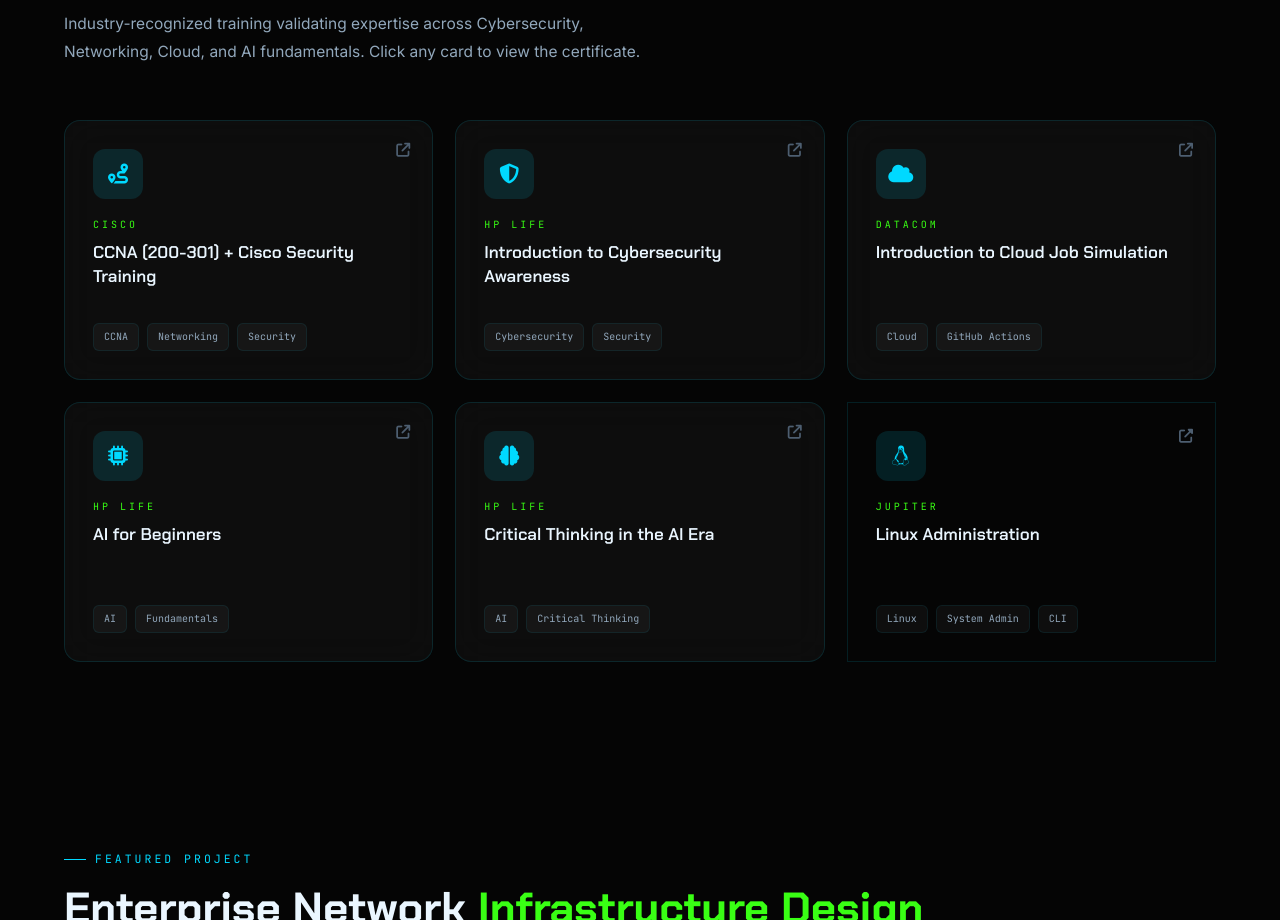
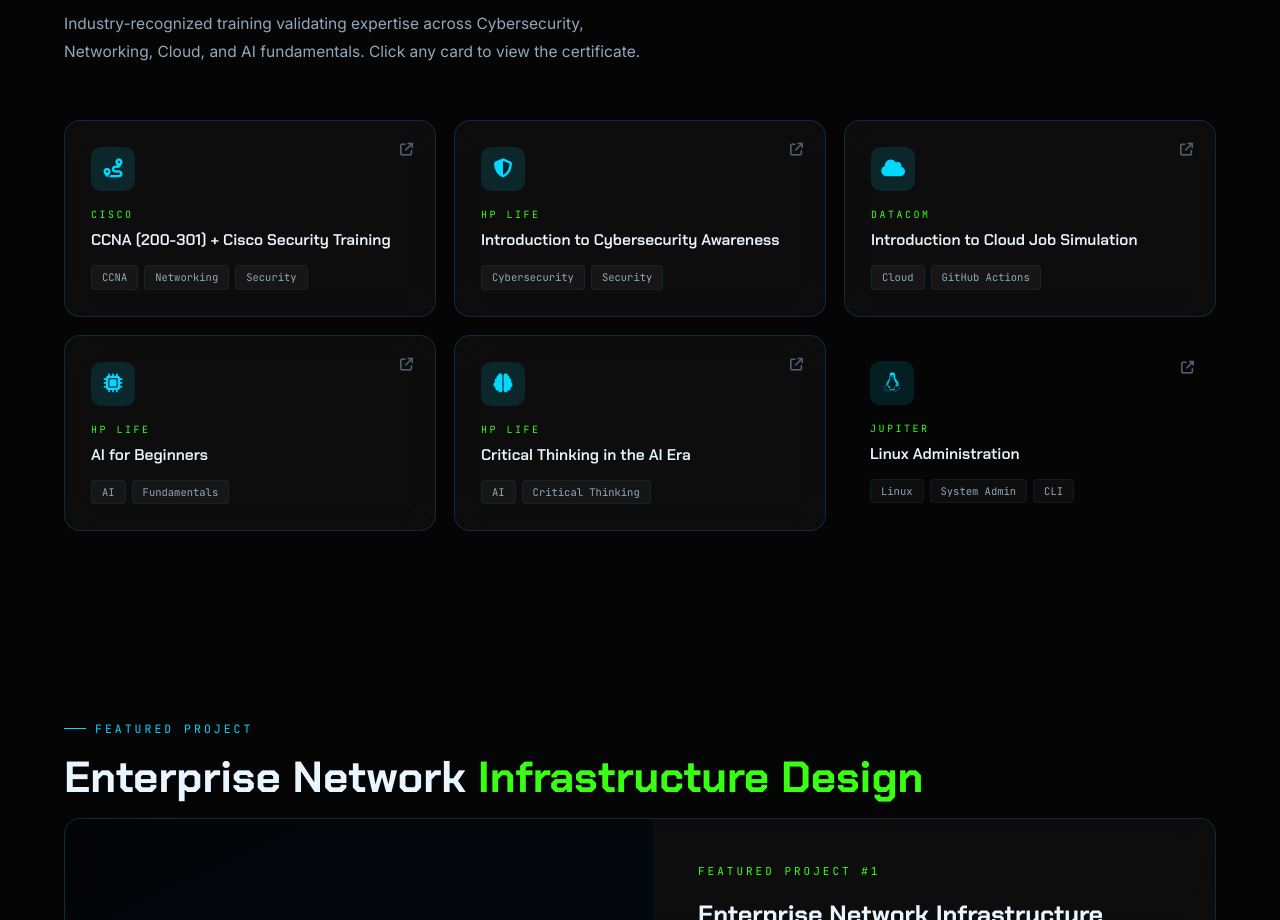
Before and after one commit to AliNex-creater/protfolio, a plain HTML site: page index.html in a window 1280 px wide. Shown: the part 3912-4832 px from the top of the page. Drawn offline with Linux system fonts and the light colour scheme.

```diff
--- a/index.html
+++ b/index.html
@@ -255,123 +255,16 @@
 /* ============================================
    CERTIFICATIONS
 ============================================ */
-
-.cert-grid{
-  display:grid;
-  grid-template-columns:repeat(3,1fr);
-  gap:22px;
-}
-
-.cert-card{
-  padding:28px;
-  cursor:pointer;
-  transition:all .35s ease;
-  position:relative;
-  overflow:hidden;
-  border:1px solid rgba(0,217,255,.12);
-
-  /* IMPORTANT */
-  display:flex;
-  flex-direction:column;
-  min-height:260px;
-}
-
-.cert-card::before{
-  content:'';
-  position:absolute;
-  top:0;
-  left:-100%;
-  width:100%;
-  height:100%;
-  background:linear-gradient(
-    90deg,
-    transparent,
-    rgba(0,217,255,.08),
-    transparent
-  );
-  transition:.7s;
-}
-
-.cert-card:hover::before{
-  left:100%;
-}
-
-.cert-card:hover{
-  transform:translateY(-8px);
-  border-color:var(--blue);
-  box-shadow:
-    0 0 18px rgba(0,217,255,.15),
-    0 18px 44px rgba(0,217,255,.12);
-}
-
-.cert-glyph{
-  width:50px;
-  height:50px;
-  border-radius:12px;
-  background:var(--blue-dim);
-  display:flex;
-  align-items:center;
-  justify-content:center;
-  font-size:20px;
-  margin-bottom:18px;
-  color:var(--blue);
-}
-
-.cert-prov{
-  font-family:var(--fm);
-  font-size:10px;
-  color:var(--green);
-  letter-spacing:3px;
-  text-transform:uppercase;
-  margin-bottom:8px;
-
-  min-height:16px;
-}
-
-.cert-nm{
-  font-family:var(--fd);
-  font-size:17px;
-  font-weight:600;
-  color:var(--t1);
-  line-height:1.4;
-  margin-bottom:14px;
-
-  /* IMPORTANT */
-  min-height:52px;
-}
-
-.cert-chips{
-  display:flex;
-  flex-wrap:wrap;
-  gap:8px;
-
-  /* IMPORTANT */
-  margin-top:auto;
-}
-
-.cert-chip{
-  padding:5px 10px;
-  background:rgba(255,255,255,.04);
-  border:1px solid var(--line-soft);
-  color:var(--t2);
-  border-radius:6px;
-  font-size:10px;
-  font-family:var(--fm);
-}
-
-.cert-open{
-  position:absolute;
-  top:22px;
-  right:22px;
-  color:var(--t3);
-  font-size:14px;
-  transition:.3s;
-}
-
-.cert-card:hover .cert-open{
-  color:var(--blue);
-  transform:scale(1.15);
-}
+.cert-grid{display:grid;grid-template-columns:repeat(3,1fr);gap:18px}
+.cert-card{padding:26px;cursor:pointer;transition:all .3s;position:relative}
+.cert-card:hover{transform:translateY(-5px);border-color:var(--blue);box-shadow:0 18px 44px rgba(0,217,255,.12)}
+.cert-glyph{width:44px;height:44px;border-radius:10px;background:var(--blue-dim);display:flex;align-items:center;justify-content:center;font-size:19px;margin-bottom:16px;color:var(--blue)}
+.cert-prov{font-family:var(--fm);font-size:10px;color:var(--green);letter-spacing:2.5px;text-transform:uppercase;margin-bottom:7px}
+.cert-nm{font-family:var(--fd);font-size:15.5px;font-weight:600;color:var(--t1);line-height:1.35;margin-bottom:14px}
+.cert-chips{display:flex;flex-wrap:wrap;gap:6px}
+.cert-chip{padding:3px 10px;background:rgba(255,255,255,.04);border:1px solid var(--line-soft);color:var(--t2);border-radius:4px;font-size:10.5px;font-family:var(--fm)}
+.cert-open{position:absolute;top:22px;right:22px;color:var(--t3);font-size:13px;transition:color .2s}
+.cert-card:hover .cert-open{color:var(--blue)}
 
 /* Tablet */
 @media (max-width:992px){
```
